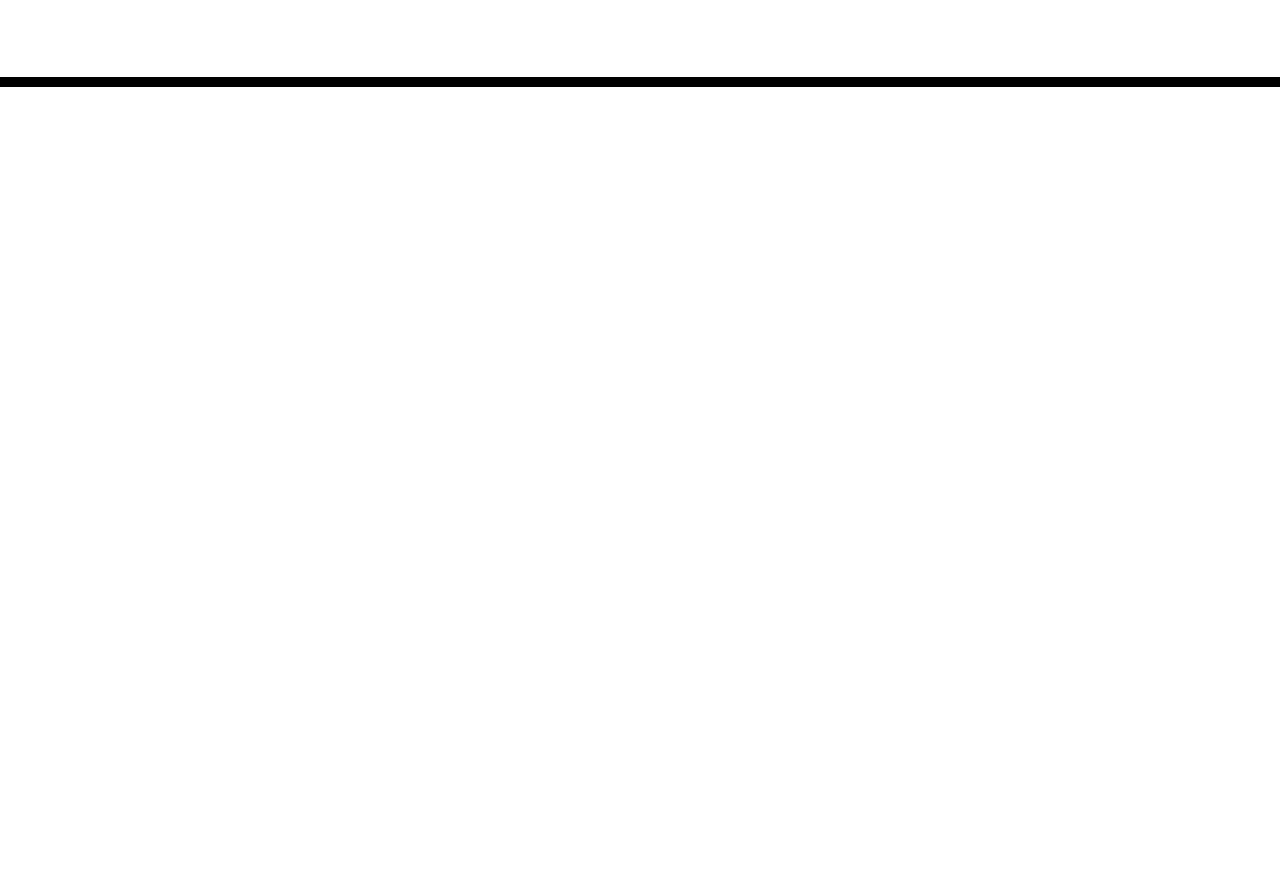
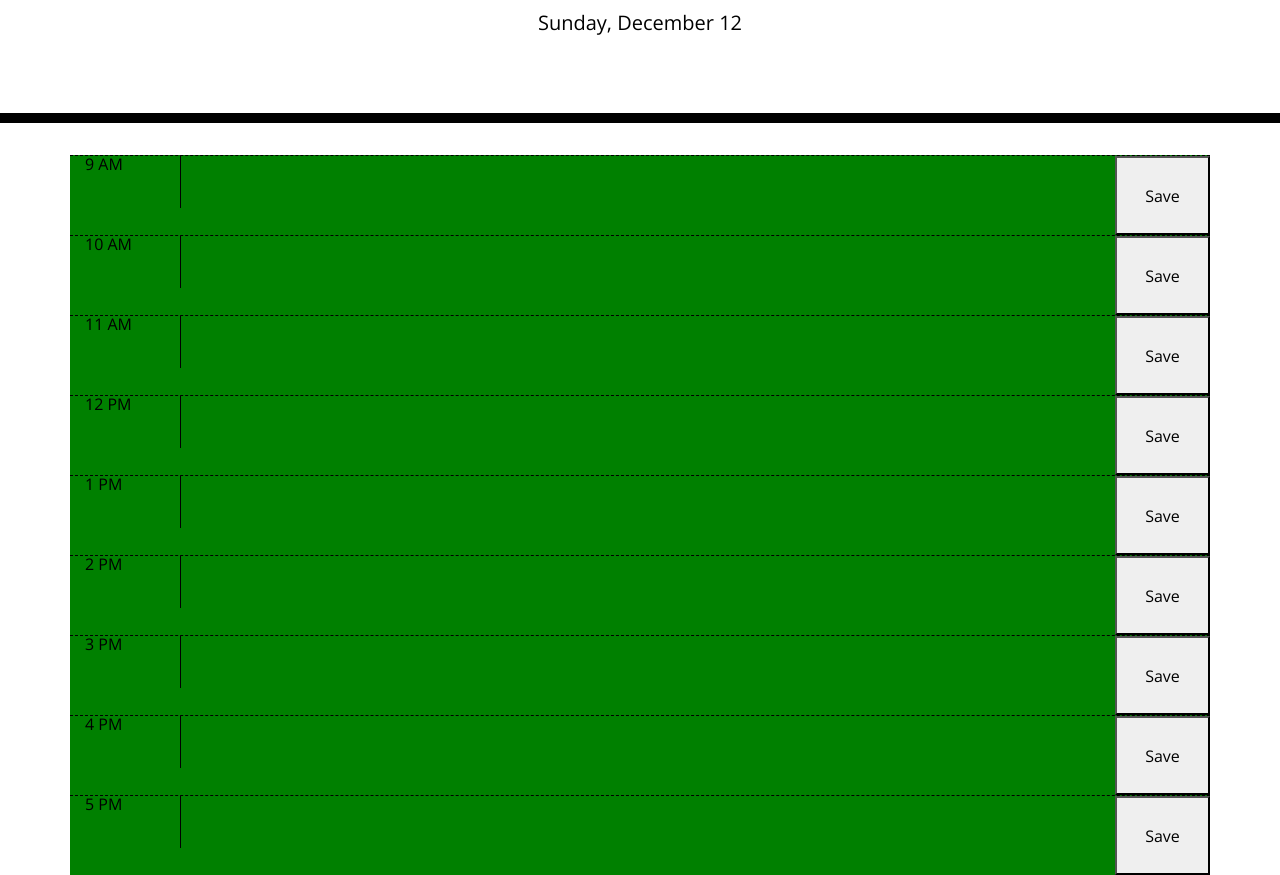
Before and after one commit to tiffsobczak/daily-planner, a plain HTML site: page Develop/index.html in a window 1280 px wide. Shown: the part 181-1056 px from the top of the page. Before the commit the page ends 800 px from the top, so only its background shows below. Drawn offline with nearby package versions, Linux system fonts and the light colour scheme.

Commit message:
created time blocks, time lapse, and local storage

```diff
--- a/Develop/index.html
+++ b/Develop/index.html
@@ -30,9 +30,65 @@
     </header>
     <div class="container">
       <!-- Timeblocks go here -->
+      <div class="hour row" data-hour="9">
+        <div class="col-md-1">9 AM</div>
+        <div class="col-md-10"><textarea></textarea></div>
+        <button class="sav-btn col-md-1">Save</button>
+      </div>
+
+      <div class="hour row" data-hour="10">
+        <div class="col-md-1">10 AM</div>
+        <div class="col-md-10"><textarea></textarea></div>
+        <button class="sav-btn col-md-1">Save</button>
+      </div>
+
+      <div class="hour row" data-hour="11">
+        <div class="col-md-1">11 AM</div>
+        <div class="col-md-10"><textarea></textarea></div>
+        <button class="sav-btn col-md-1">Save</button>
+      </div>
+
+      <div class="hour row" data-hour="12">
+        <div class="col-md-1">12 PM</div>
+        <div class="col-md-10"><textarea></textarea></div>
+        <button class="sav-btn col-md-1">Save</button>
+      </div>
+
+      <div class="hour row" data-hour="13">
+        <div class="col-md-1">1 PM</div>
+        <div class="col-md-10"><textarea></textarea></div>
+        <button class="sav-btn col-md-1">Save</button>
+      </div>
+
+      <div class="hour row" data-hour="14">
+        <div class="col-md-1">2 PM</div>
+        <div class="col-md-10"><textarea></textarea></div>
+        <button class="sav-btn col-md-1">Save</button>
+      </div>
+
+      <div class="hour row" data-hour="15">
+        <div class="col-md-1">3 PM</div>
+        <div class="col-md-10"><textarea></textarea></div>
+        <button class="sav-btn col-md-1">Save</button>
+      </div>
+
+      <div class="hour row" data-hour="16">
+        <div class="col-md-1">4 PM</div>
+        <div class="col-md-10"><textarea></textarea></div>
+        <button class="sav-btn col-md-1">Save</button>
+      </div>
+
+      <div class="hour row" data-hour="17">
+        <div class="col-md-1">5 PM</div>
+        <div class="col-md-10"><textarea></textarea></div>
+        <button class="sav-btn col-md-1">Save</button>
+      </div>
+
+      </div>
     </div>
 
     <script src="https://code.jquery.com/jquery-3.4.1.min.js"></script>
     <script src="https://cdnjs.cloudflare.com/ajax/libs/moment.js/2.24.0/moment.min.js"></script>
+    <script src="script.js"></script>
   </body>
 </html>
--- /dev/null
+++ b/Develop/script.js
@@ -0,0 +1,49 @@
+const dayElement = document.getElementById("currentDay")
+dayElement.innerText=new Date().toLocaleDateString('en', {weekday: "long" , month: 'long', day: "numeric" })
+
+const hourElements = document.querySelectorAll(".hour");
+
+for (el of hourElements) {
+  const hour = parseInt(el.getAttribute('data-hour'), 10);
+  const currentHour = moment().hour();
+
+  if (hour < currentHour) {
+    el.style.backgroundColor = 'grey';
+  } else if (hour === currentHour) {
+    el.style.backgroundColor = 'red';
+  } else if (hour > currentHour) {
+    el.style.backgroundColor = 'green';
+  }
+}
+
+function saveScheduleItem(hour, description) {
+  const rawSchedule = localStorage.getItem('schedule');
+  let schedule = {};
+
+  if (rawSchedule !== undefined) {
+    schedule = JSON.parse(rawSchedule);
+  }
+
+  schedule[hour] = description;
+
+  localStorage.setItem('schedule', JSON.stringify(schedule));
+  loadSchedule();
+}
+
+function loadSchedule() {
+  const rawSchedule = localStorage.getItem('schedule');
+  let schedule = {};
+
+  if (rawSchedule !== undefined) {
+    schedule = JSON.parse(rawSchedule);
+  }
+
+  for (el of hourElements) {
+    const hour = parseInt(el.getAttribute('data-hour'), 10);
+    const description = schedule[hour];
+
+    // document.getElementById(... for the description).innerText = description
+  }
+}
+
+loadSchedule();
```
Also changed, not shown: 1 other file.
